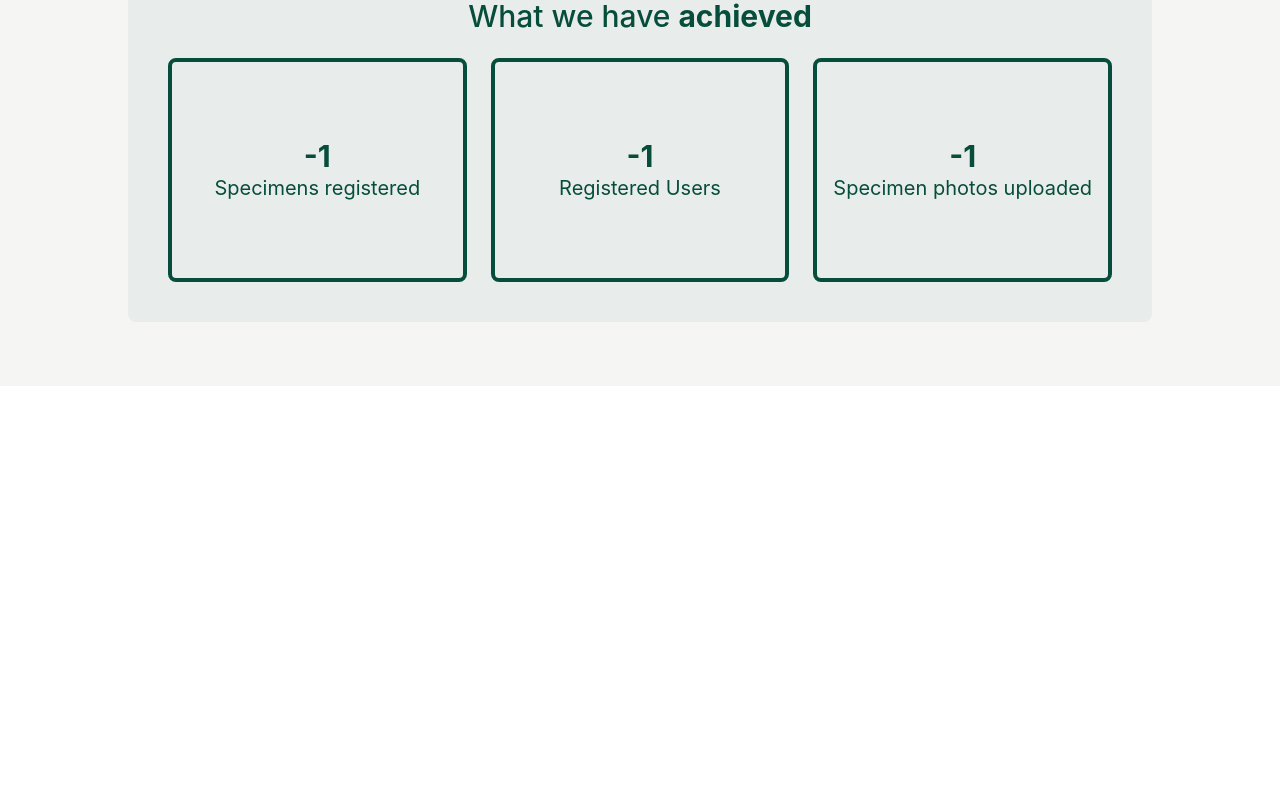
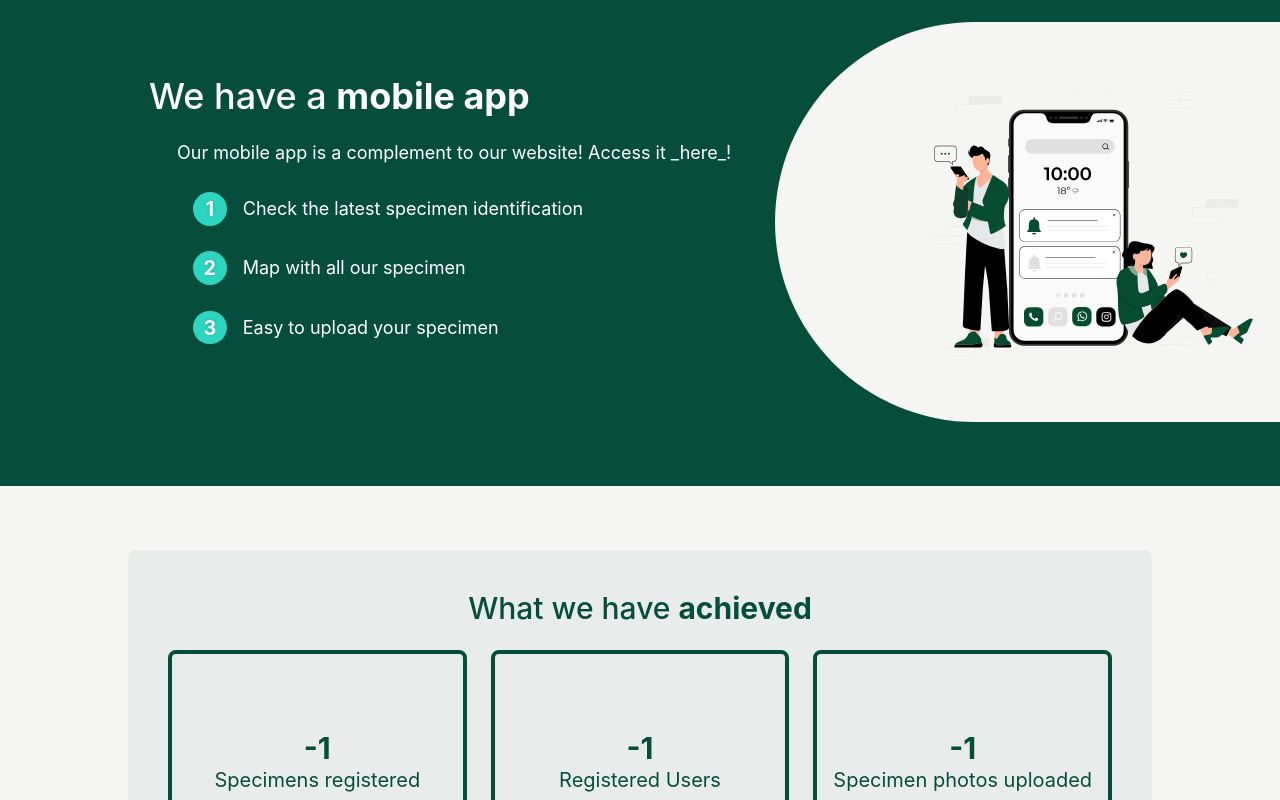
Before and after one commit to Camellia-Cultivar/Camellia-Cultivar, a React (Create React App) app in the folder webapp/: page / in a window 1280 px wide. Shown: the part 1060-1860 px from the top of the page. Before the commit the page ends 1446 px from the top, so only its background shows below. Built offline with nearby package versions, Linux system fonts and the light colour scheme; no server answers.

Commit message:
fixed code with sonarlint

```diff
--- a/webapp/src/pages/Home/index.js
+++ b/webapp/src/pages/Home/index.js
@@ -16,6 +16,12 @@ let second_list = [
     { "id": 1, "content": "Take as many pictures of it as you can" },
     { "id": 2, "content": "Fill in some details and characteristics" },
     { "id": 3, "content": "Submit!" },
+];
+
+let third_list = [
+    { "id": 1, "content": "Check the latest specimen identification" },
+    { "id": 2, "content": "Map with all our specimen" },
+    { "id": 3, "content": "Easy to upload your specimen" },
 ];
 
 
@@ -65,7 +71,19 @@ const Home = () => {
                 </div>
             </div>
 
-            <div className="flex justify-center text-center">
+            <div className="grid gap-3 sm:place-items-center grid-flow-row-dense md:place-items-end sm:grid-cols-1 md:grid-cols-5 bg-emerald-900 text-white py-16">
+                <div className="grid col-span-3 mx-8 self-center">
+                    <span className="font-medium leading-tight text-4xl fade-in" style={{ animationDelay: `1000ms` }}>We have a <span className="font-bold">mobile app</span></span>
+                    <span className="text-lg mt-5 ml-7 fade-in" style={{ animationDelay: `1100ms` }}>Our mobile app is a complement to our website! Access it _here_!</span>
+                    <div className="ml-11 text-lg py-3"><StepList baseDelay={1100} steps={third_list} /></div>
+                </div>
+                <div className="col-span-2 justify-self-stretch self-stretch bg-stone-100 slider-inverted rounded-l-full pl-32">
+                    <img className="h-[400px]" alt="mobile" src="/mobile.svg"></img>
+                </div>
+            </div>
+
+
+            <div className="flex justify-center text-center mt-16">
                 <div className="grid grid-cols-2 md:grid-cols-3 gap-6 bg-emerald-900/5 text-emerald-900 p-10 rounded-lg fade-in">
 
                     <span className="col-span-2 md:col-span-3 font-medium text-3xl fade-in">What we have <span className="font-bold">achieved</span></span>
--- a/webapp/src/pages/Quizzes/index.js
+++ b/webapp/src/pages/Quizzes/index.js
@@ -30,7 +30,7 @@ const Quizzes = () => {
             let user = JSON.parse(userToken);
             quizArray.length === 0 && axios.get(`/api/quizzes/${user.userId}`, { headers: { Authorization: `Bearer ${user.loginToken}` } })
                 .then((response) => {
-                    console.log(response.data[0].photographs);
+                    console.log(response.data);
                     setQuizArray(response.data);
                 })
                 .catch((error) => {
@@ -54,17 +54,20 @@ const Quizzes = () => {
         let answers = [];
 
         for (const element of quizArray) {
-            let answer = document.getElementById(`quizcard_input_${element.cultivarId}`);
+            let answer = document.getElementById(`quizcard_input_${element.specimenId}`).value;
+            console.log(answer)
             answers.push({
-                specimen_id: element.cultivarId,
+                specimen_id: element.specimenId,
                 answer
             });
         }
+        console.log(answers);
 
         let user = JSON.parse(localStorage.getItem('userToken'));
         axios.post(`/api/quizzes/${user.userId}`, answers, { headers: { Authorization: `Bearer ${user.loginToken}` } })
             .then((response) => {
                 console.log(response.status);
+                setQuizArray([])
             })
             .catch((error) => {
                 console.log(error)
@@ -130,13 +133,14 @@ const Quizzes = () => {
                     </div>
                     <div className="grid items-center pt-5 pb-10 static">
                         <button type="submit" className="mx-auto bg-emerald-900 text-white hover:ring-2 ring-offset-1 ring-teal-500 rounded-lg px-7 py-2 font-semibold fade-in z-0" style={{ animationDelay: `1400ms` }}
-                            onClick={() => { }}
+                            onClick={() => { submitQuiz() }}
                         >Submit</button>
                     </div>
                 </>
                 :
-                <>
-                </>
+                <div className="flex justify-center mt-16 fade-in" style={{ animationDelay: `1400ms` }}>
+                    <p className="text-xl lg:text-3xl font-bold"><span className="text-emerald-900 font-extrabold">Login</span> first to start answering quizzes</p>
+                </div>
             }
         </div>
     );
```
